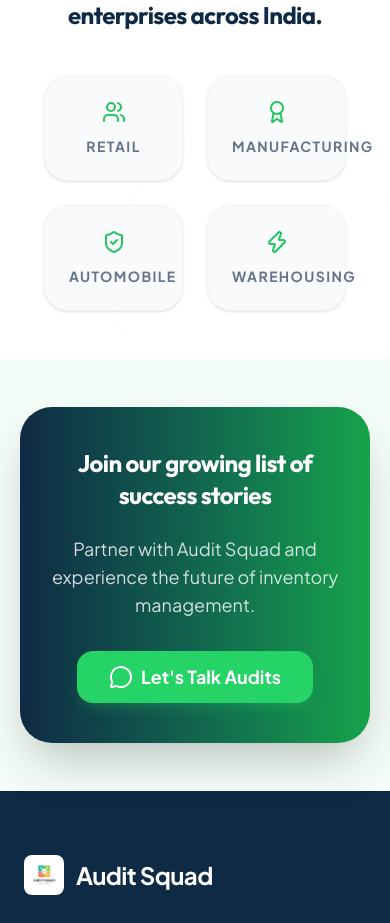
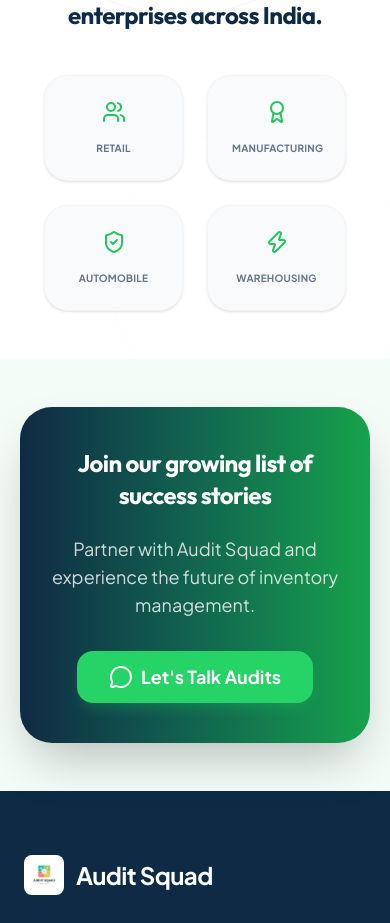
Before and after one commit to gouravboga12-rgb/Audit-Squad, a React (Vite) app: page /clients in a window 390 px wide. Shown: the part 3760-4683 px from the top of the page. Built offline with nearby package versions, Linux system fonts and the light colour scheme.

Commit message:
Fix text cut-off in corporate info cards on mobile

```diff
--- a/src/pages/Clients.jsx
+++ b/src/pages/Clients.jsx
@@ -152,7 +152,7 @@
             ].map((item, i) => (
               <div key={i} className="p-6 rounded-2xl bg-background-alt border border-gray-100 hover:border-accent/30 transition-all group shadow-sm hover:shadow-premium">
                 <div className="text-accent mb-3 flex justify-center group-hover:scale-110 transition-transform">{item.icon}</div>
-                <span className="text-sm font-bold uppercase tracking-widest text-text-secondary">{item.label}</span>
+                <span className="text-[10px] lg:text-sm font-bold uppercase tracking-wide lg:tracking-widest text-text-secondary">{item.label}</span>
               </div>
             ))}
           </div>
```
